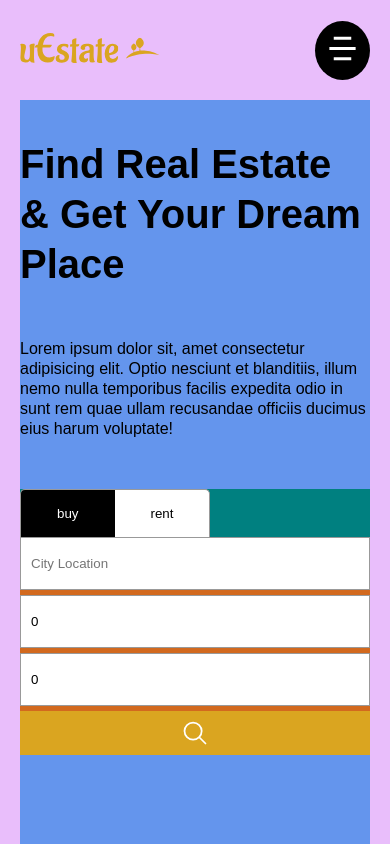
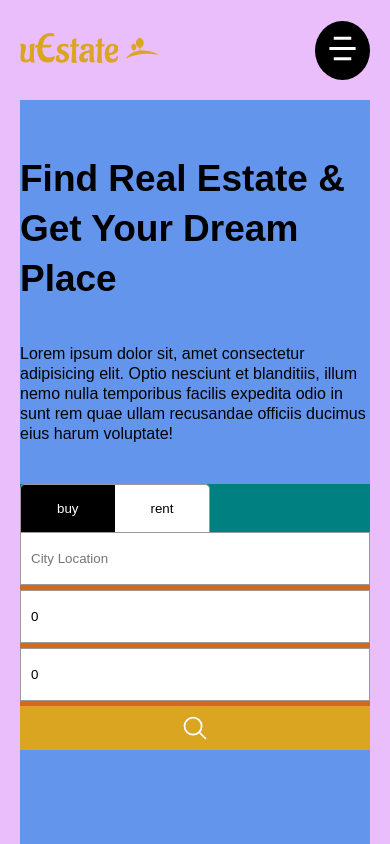
Before and after one commit to andryariadi/Estate-App, a React (Vite) app in the folder client/: page / in a window 390 px wide. Shown: the top 844 px of the page. Built offline with nearby package versions, Linux system fonts and the light colour scheme; no server answers.

Commit message:
update styling responsive home page

```diff
--- a/client/src/components/navbar/Navbar.jsx
+++ b/client/src/components/navbar/Navbar.jsx
@@ -50,14 +50,14 @@ export default function Navbar() {
               </Link>
             </div>
           ) : (
-            <>
+            <div className="user">
               <Link to="/login" className="login">
                 Sign In
               </Link>
               <Link to="/register" className="register">
                 Sign Up
               </Link>
-            </>
+            </div>
           )}
 
           {/* sidebar */}
--- a/client/src/components/navbar/navbar.scss
+++ b/client/src/components/navbar/navbar.scss
@@ -151,13 +151,13 @@ nav {
 
     .login {
       background-color: brown;
-      height: fit-content;
+      padding: 12px 20px;
     }
 
     .register {
       background-color: goldenrod;
       border-radius: 5%;
-      height: fit-content;
+      padding: 12px 20px;
     }
 
     .menuIcon {
--- a/client/src/routes/HomePage/homePage.scss
+++ b/client/src/routes/HomePage/homePage.scss
@@ -19,6 +19,10 @@
 
       @include sm {
         padding: 0;
+        gap: 75px;
+      }
+      @include xs {
+        gap: 40px;
       }
 
       .title {
@@ -27,6 +31,16 @@
 
         @include lg {
           font-size: 40px;
+          line-height: 50px;
+        }
+
+        @include sm {
+          font-size: 57px;
+          line-height: 70px;
+        }
+
+        @include xs {
+          font-size: 37px;
           line-height: 50px;
         }
       }
```
